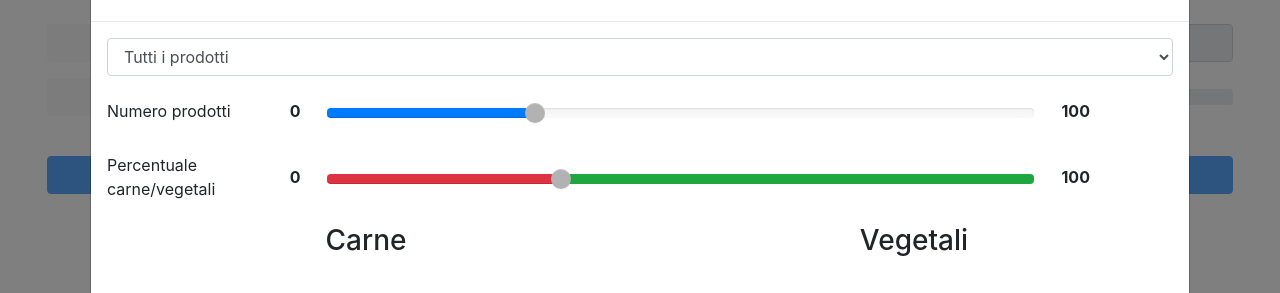
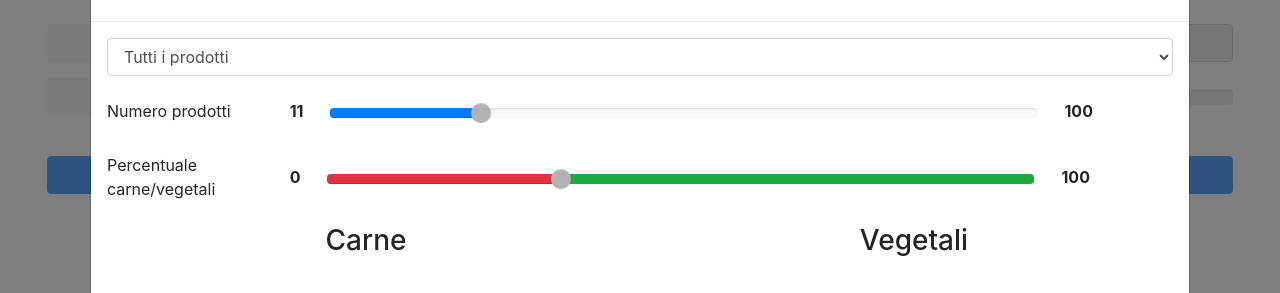
Before and after one commit to Krystian95/FSC, a PHP site: page / in a window 1280 px wide, after a click on "Prodotti". Shown: the part 76-369 px from the top of the page. Run offline with PHP 8.4, Linux system fonts and the light colour scheme.

Commit message:
Impostare minimo dei prodotti a 11
- Impostare minimo dei prodotti a 11

```diff
--- a/index.php
+++ b/index.php
@@ -476,7 +476,7 @@
                                             Numero prodotti
                                         </label>
                                         <div class="col-10">
-                                            <b>0</b>&nbsp;&nbsp;&nbsp;&nbsp;&nbsp;&nbsp;<input id="numero_prodotti" data-slider-id='numero_prodotti' type="text" data-slider-min="1" data-slider-max="100" data-slider-step="1" data-slider-value="30"/>&nbsp;&nbsp;&nbsp;&nbsp;&nbsp;&nbsp;<b>100</b>
+                                            <b>11</b>&nbsp;&nbsp;&nbsp;&nbsp;&nbsp;&nbsp;<input id="numero_prodotti" data-slider-id='numero_prodotti' type="text" data-slider-min="11" data-slider-max="100" data-slider-step="1" data-slider-value="30"/>&nbsp;&nbsp;&nbsp;&nbsp;&nbsp;&nbsp;<b>100</b>
                                         </div>
                                     </div>
                                     <div class="row form-group align-items-center">
--- a/nbproject/private/private.xml
+++ b/nbproject/private/private.xml
@@ -6,9 +6,11 @@
             <file>file:/Applications/MAMP/htdocs/FSC/js/index.js</file>
             <file>file:/Applications/MAMP/htdocs/FSC/js/Utils.js</file>
             <file>file:/Applications/MAMP/htdocs/FSC/class/models/Environment.php</file>
+            <file>file:/Applications/MAMP/htdocs/FSC/class/models/Person.php</file>
             <file>file:/Applications/MAMP/htdocs/FSC/index.php</file>
             <file>file:/Applications/MAMP/htdocs/FSC/class/controllers/Controller.php</file>
             <file>file:/Applications/MAMP/htdocs/FSC/css/index.css</file>
+            <file>file:/Applications/MAMP/htdocs/FSC/class/models/ProductCollection.php</file>
         </group>
     </open-files>
 </project-private>
```
